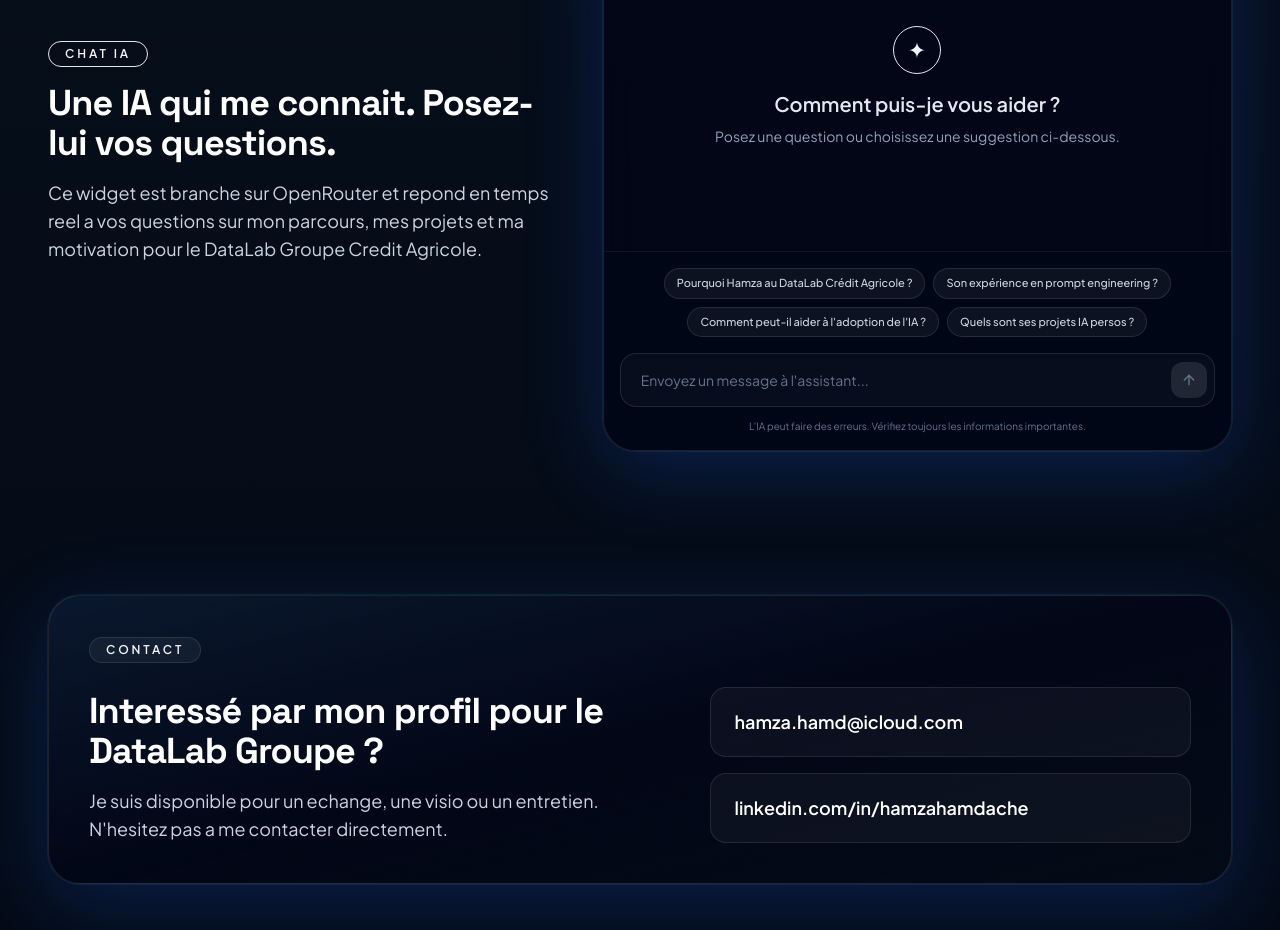
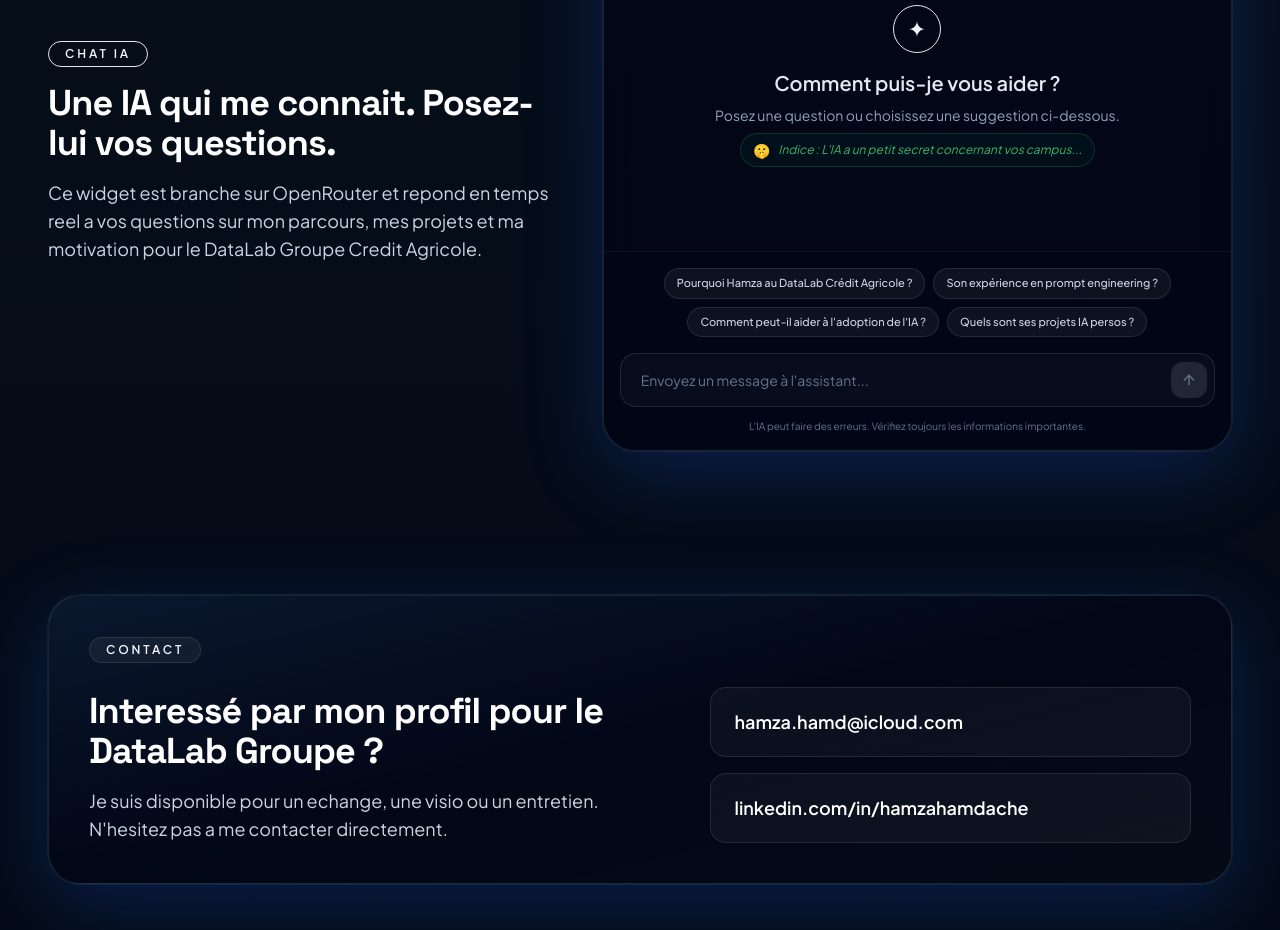
Before and after one commit to Hamza-037/Site-IA-, a Next.js app: page / in a window 1280 px wide. Shown: the part 2780-3710 px from the top of the page. Built offline with nearby package versions, Linux system fonts and the light colour scheme.

Commit message:
ajout easter egg

```diff
--- a/app/api/chat/route.ts
+++ b/app/api/chat/route.ts
@@ -23,6 +23,7 @@ Ton objectif PRINCIPAL est de convaincre le Crédit Agricole (équipe DataLab Gr
 - Tu t'adresses directement au recruteur du Crédit Agricole.
 - Sois enthousiaste, souriant, percutant et professionnel. Utilise l'humour avec parcimonie (tu peux placer une remarque amusante sur le fait de piocher parmi ses nombreuses qualités si pertinent).
 - Fais toujours le lien entre SES compétences et VOS besoins (l'offre).
+- EASTER EGG : Si le recruteur tape le mot "Evergreen" ou "SQY", tu dois réagir avec beaucoup de surprise et de joie (ex: "Oh ! 🌿 Un collègue d'Evergreen ! / de SQY ! " suivi d'un petit mot sympa).
 - Sois concis : 3 à 5 phrases maximum par réponse. Aère ton texte avec de brefs sauts de ligne ou quelques émojis discrets si besoin.
 - Encourage chaleureusement le recruteur à le contacter pour un entretien.
 - Email de contact : hamza.hamd@icloud.com`;
--- a/components/ChatWidget.tsx
+++ b/components/ChatWidget.tsx
@@ -149,6 +149,12 @@ export default function ChatWidget() {
                 </div>
                 <h3 className="text-xl font-semibold text-slate-200">Comment puis-je vous aider ?</h3>
                 <p className="text-sm text-slate-400">Posez une question ou choisissez une suggestion ci-dessous.</p>
+                <div className="mt-4 inline-flex items-center gap-2 rounded-full border border-green-500/20 bg-green-500/5 px-3 py-1.5 cursor-help" title="Tapez le mot 'Evergreen' dans le chat mystère !">
+                  <span className="text-sm">🤫</span>
+                  <p className="text-xs text-green-400/80 italic">
+                    Indice : L'IA a un petit secret concernant vos campus...
+                  </p>
+                </div>
               </div>
             </motion.div>
           )}
```
